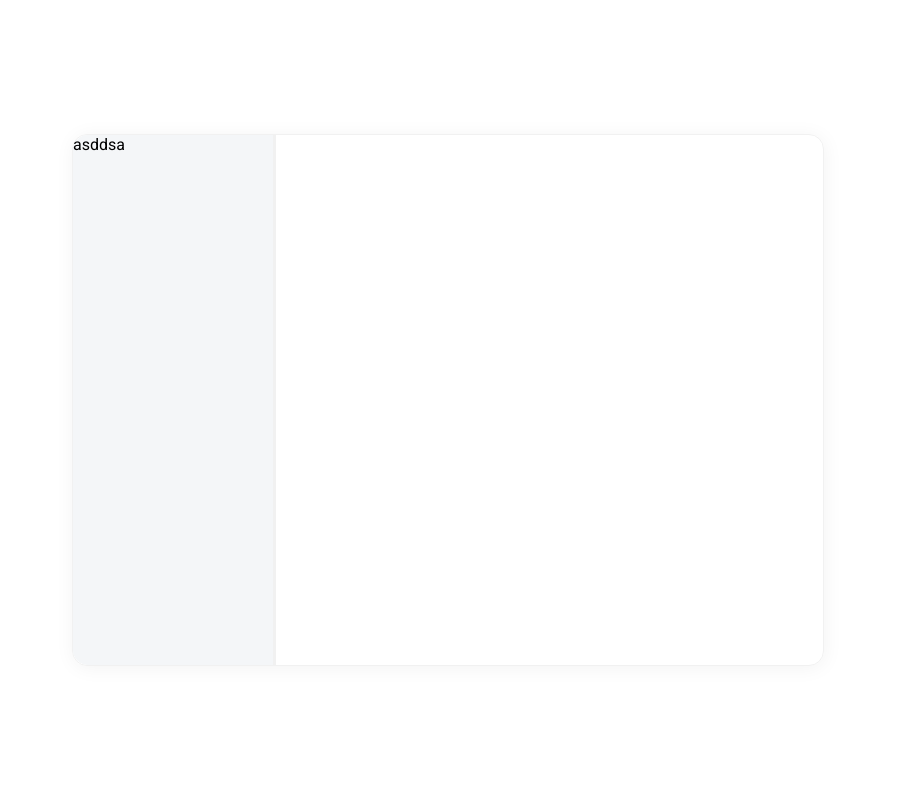
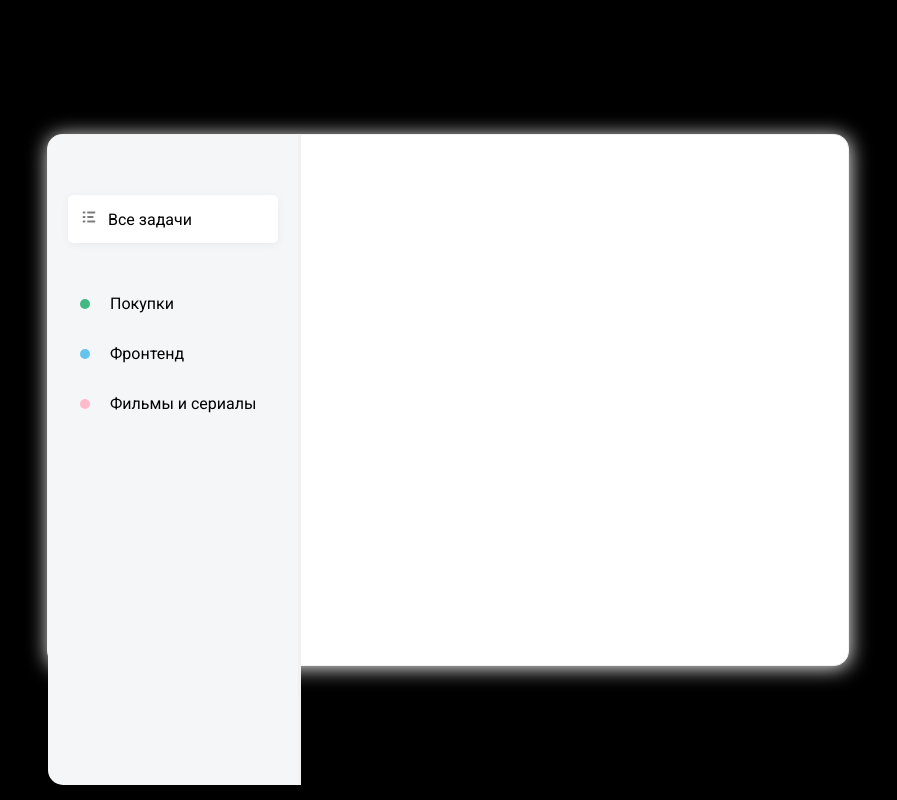
Before and after one commit to bakai01/todo, a React (Create React App) app: page / in a window 1280 px wide. Shown: the whole page, without its empty margins (192-1089 px from the left). Built offline with nearby package versions, Linux system fonts and the light colour scheme.

Commit message:
added sidebar component

```diff
--- a/src/App.js
+++ b/src/App.js
@@ -1,15 +1,51 @@
 import React from "react";
+import List from "./components/List";
 
-function App() {
+const App = () => {
     return (
         <div className="app">
             <div className="app__sidebar">
-                asddsa
+                <List items={[
+                    {
+                        id: 0,
+                        icon: (<svg
+                            width="18"
+                            height="18"
+                            viewBox="0 0 18 18"
+                            fill="none"
+                            xmlns="http://www.w3.org/2000/svg"
+                        >
+                            <path
+                                d="M12.96 8.10001H7.74001C7.24321 8.10001 7.20001 8.50231 7.20001 9.00001C7.20001 9.49771 7.24321 9.90001 7.74001 9.90001H12.96C13.4568 9.90001 13.5 9.49771 13.5 9.00001C13.5 8.50231 13.4568 8.10001 12.96 8.10001V8.10001ZM14.76 12.6H7.74001C7.24321 12.6 7.20001 13.0023 7.20001 13.5C7.20001 13.9977 7.24321 14.4 7.74001 14.4H14.76C15.2568 14.4 15.3 13.9977 15.3 13.5C15.3 13.0023 15.2568 12.6 14.76 12.6ZM7.74001 5.40001H14.76C15.2568 5.40001 15.3 4.99771 15.3 4.50001C15.3 4.00231 15.2568 3.60001 14.76 3.60001H7.74001C7.24321 3.60001 7.20001 4.00231 7.20001 4.50001C7.20001 4.99771 7.24321 5.40001 7.74001 5.40001ZM4.86001 8.10001H3.24001C2.74321 8.10001 2.70001 8.50231 2.70001 9.00001C2.70001 9.49771 2.74321 9.90001 3.24001 9.90001H4.86001C5.35681 9.90001 5.40001 9.49771 5.40001 9.00001C5.40001 8.50231 5.35681 8.10001 4.86001 8.10001ZM4.86001 12.6H3.24001C2.74321 12.6 2.70001 13.0023 2.70001 13.5C2.70001 13.9977 2.74321 14.4 3.24001 14.4H4.86001C5.35681 14.4 5.40001 13.9977 5.40001 13.5C5.40001 13.0023 5.35681 12.6 4.86001 12.6ZM4.86001 3.60001H3.24001C2.74321 3.60001 2.70001 4.00231 2.70001 4.50001C2.70001 4.99771 2.74321 5.40001 3.24001 5.40001H4.86001C5.35681 5.40001 5.40001 4.99771 5.40001 4.50001C5.40001 4.00231 5.35681 3.60001 4.86001 3.60001Z"
+                                fill="#7C7C7C"
+                            />
+                        </svg>),
+                        name: "Все задачи",
+                        active: true
+                    }
+                ]} />
+                <List items={[
+                    {
+                        id: 1,
+                        color: "green",
+                        name: "Покупки"
+                    },
+                    {
+                        id: 2,
+                        color: "blue",
+                        name: "Фронтенд"
+                    },
+                    {
+                        id: 3,
+                        color: "pink",
+                        name: "Фильмы и сериалы"
+                    }
+                ]} />
             </div>
 
             <div className="app__tasks"></div>
         </div>
     );
-}
+};
 
 export default App;
--- /dev/null
+++ b/src/components/List/List.scss
@@ -0,0 +1,38 @@
+.list {
+    margin-bottom: 38px;
+
+    li {
+        display: flex;
+        padding: 13px 12px;
+        margin-bottom: 5px;
+        cursor: pointer;
+        align-items: center;
+
+        i {
+            margin-right: 10px;
+        }
+
+        .badge {
+            display: block;
+            width: 10px;
+            height: 10px;
+            border-radius: 30px;
+
+            &__green {
+                background-color: #42B883;
+            }
+            &__blue {
+                background-color: #64C4ED;
+            }
+            &__pink {
+                background-color: #FFBBCC;
+            }
+        }
+    }
+
+    li.active {
+        background: #FFFFFF;
+        box-shadow: 0px 2px 10px rgba(0, 0, 3, 0.05);
+        border-radius: 5px;
+    }
+}
--- /dev/null
+++ b/src/components/List/index.jsx
@@ -0,0 +1,23 @@
+import React from "react";
+
+import "./List.scss"
+
+const List = (props) => {
+    return (
+        <ul className="list">
+            {
+                props.items.map(item => (
+                    <li key={item.id} className={item.active ? "active" : ""}>
+                        <i>{item.icon
+                            ? item.icon
+                            : <i className={`badge badge__${item.color}`}></i>
+                        }</i>
+                        <span>{item.name}</span>
+                    </li>
+                ))
+            }
+        </ul>
+    );
+};
+
+export default List;
--- a/src/index.scss
+++ b/src/index.scss
@@ -8,23 +8,29 @@
     -moz-osx-font-smoothing: grayscale;
 }
 
+body {
+    background-color: rgb(0, 0, 0);
+}
+
 .app {
     position: absolute;
     left: 50%;
     top: 50%;
-    width: 750px;
+    width: 800px;
     height: 530px;
     transform: translate(-50%, -50%);
     box-shadow: 1px 2px 20px #f3f3f3;
     border-radius: 15px;
     border: 1px solid #f1f1f1;
+    background-color: #FFFFFF;
 
     &__sidebar {
-        width: 200px;
+        width: 210px;
         height: 100%;
         background-color: #f4f6f8;
         border-right: 3px solid #f1f1f1;
         border-top-left-radius: 15px;
         border-bottom-left-radius: 15px;
+        padding: 60px 20px;
     }
 }
```
